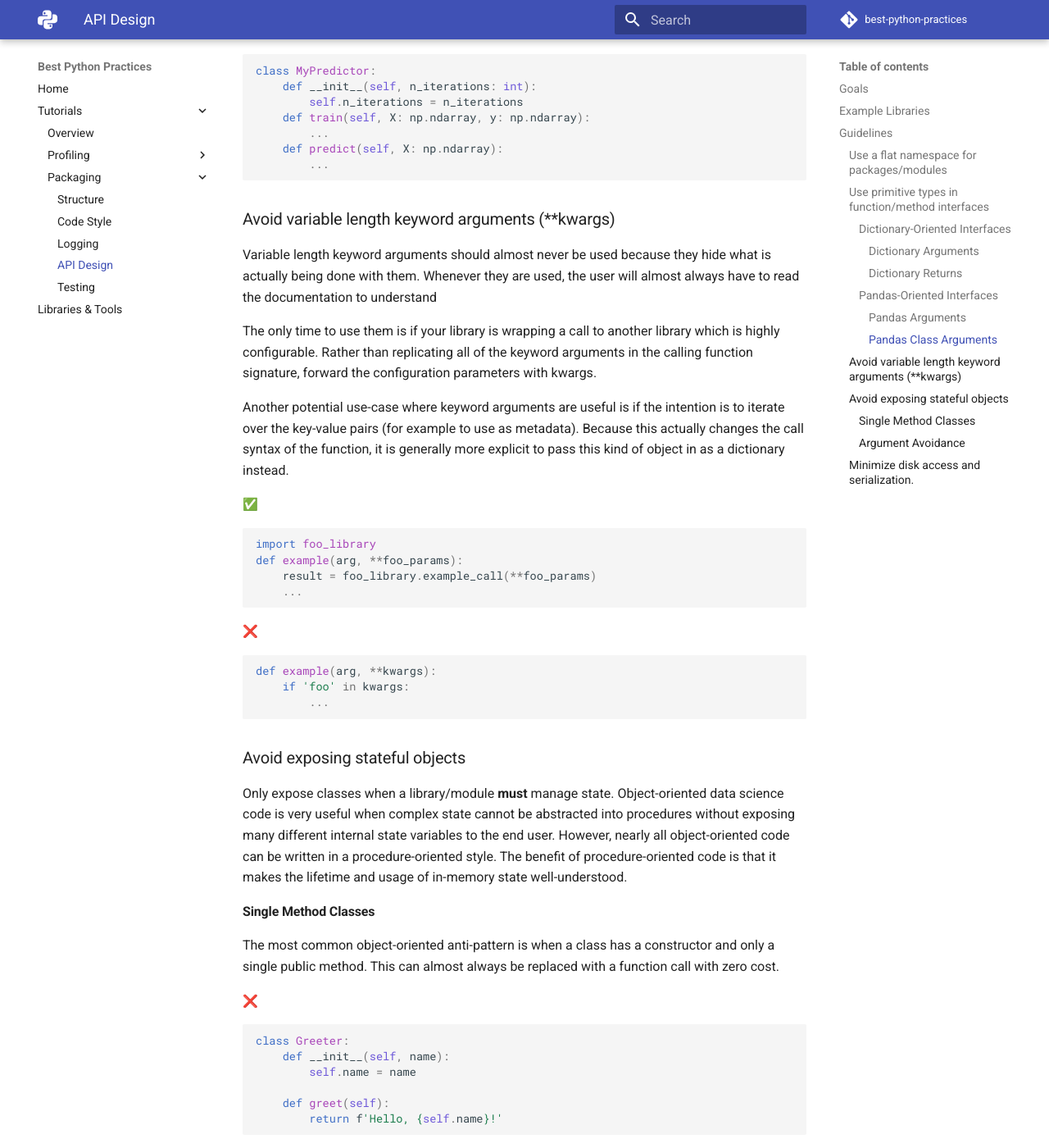
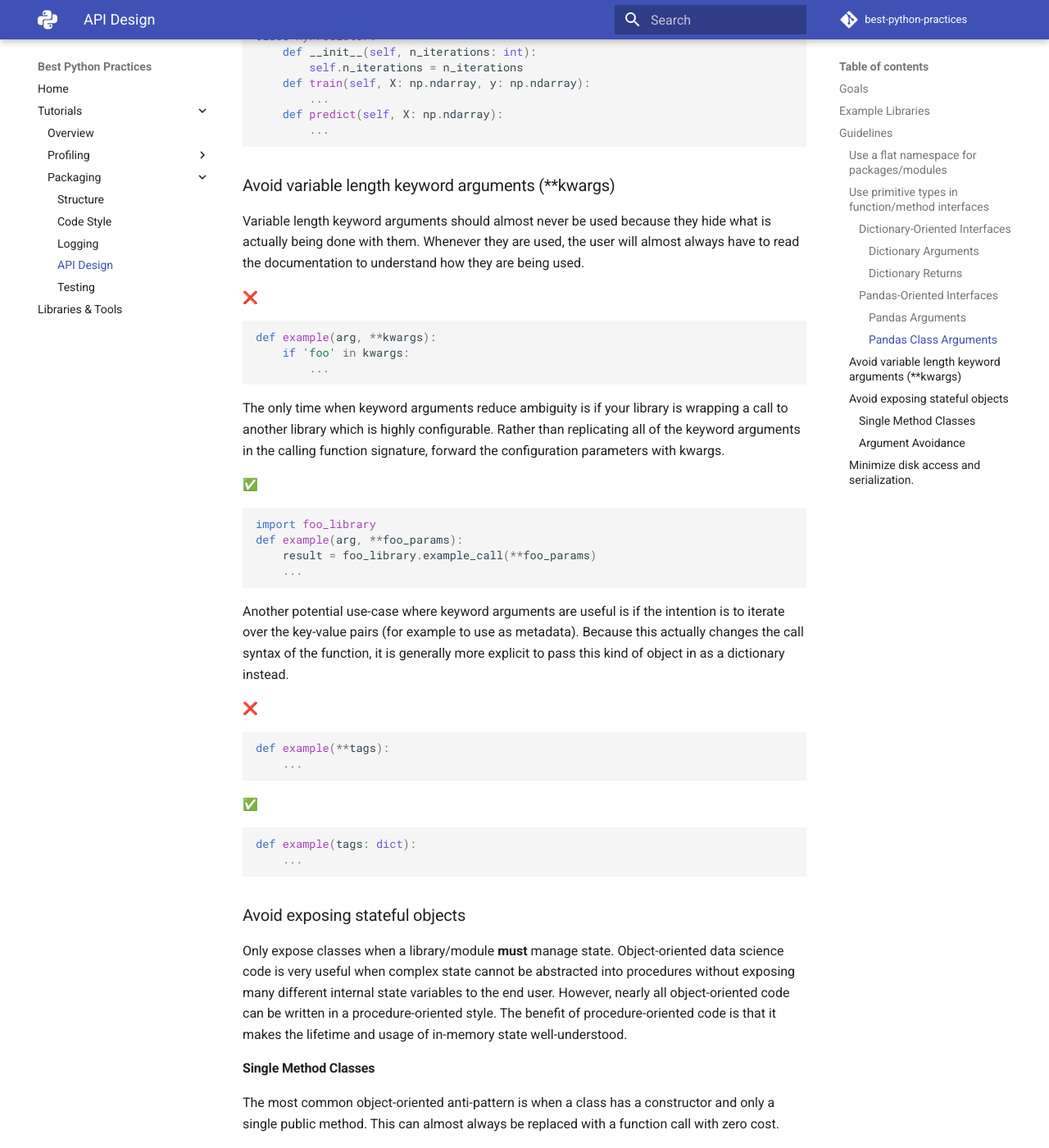
Before and after one commit to felixgao/python-best-practices, an MkDocs documentation site: the page built from docs/tutorials/packaging/api_design.md, in a window 1280 px wide and 1400 px high, scrolled down 7319 px. Shown: the whole window at 82% size. Built offline with MkDocs 1.6.1 and Material for MkDocs 9.7.7, drawn with Linux system fonts in a browser that asks for light colours; emoji names are drawn with the system emoji font; some of the changed lines change nothing that is shown; some of the changed text lies outside the part shown.

Commit message:
Added better kwargs examples

````diff
--- a/docs/tutorials/packaging/api_design.md
+++ b/docs/tutorials/packaging/api_design.md
@@ -1,5 +1,3 @@
-:warning: UNDER CONSTRUCTION :warning:
-
 !!! Summary
 
     :white_check_mark: Use a flat namespace for packages/modules
@@ -378,19 +376,20 @@
 
 Variable length keyword arguments should almost never be used because they hide
 what is actually being done with them. Whenever they are used, the user will
-almost always have to read the documentation to understand
+almost always have to read the documentation to understand how they are being
+used.
 
-The only time to use them is if your library is wrapping a call to another
-library which is highly configurable. Rather than replicating all of the keyword
-arguments in the calling function signature, forward the configuration parameters
-with kwargs.
+:x:
+```python
+def example(arg, **kwargs):
+    if 'foo' in kwargs:
+        ...
+```
 
-Another potential use-case where keyword arguments are useful is if the
-intention is to iterate over the key-value pairs
-(for example to use as metadata). Because this actually changes the call syntax
-of the function, it is generally more explicit to pass this kind of object in
-as a dictionary instead.
-
+The only time when keyword arguments reduce ambiguity is if your library is
+wrapping a call to another library which is highly configurable. Rather than
+replicating all of the keyword arguments in the calling function signature,
+forward the configuration parameters with kwargs.
 
 :white_check_mark:
 ```python
@@ -399,12 +398,24 @@
     result = foo_library.example_call(**foo_params)
     ...
 ```
+
+Another potential use-case where keyword arguments are useful is if the
+intention is to iterate over the key-value pairs
+(for example to use as metadata). Because this actually changes the call syntax
+of the function, it is generally more explicit to pass this kind of object in
+as a dictionary instead.
+
 :x:
 ```python
-def example(arg, **kwargs):
-    if 'foo' in kwargs:
-        ...
+def example(**tags):
+    ...
 ```
+:white_check_mark:
+```python
+def example(tags: dict):
+    ...
+```
+
 
 ### Avoid exposing stateful objects {#classes}
 
@@ -553,7 +564,6 @@
 
 ```python
 import numpy as np
-import yaml
 
 class Encoder:
     def __init__(self, min_frequency=10, default=-1):
````
